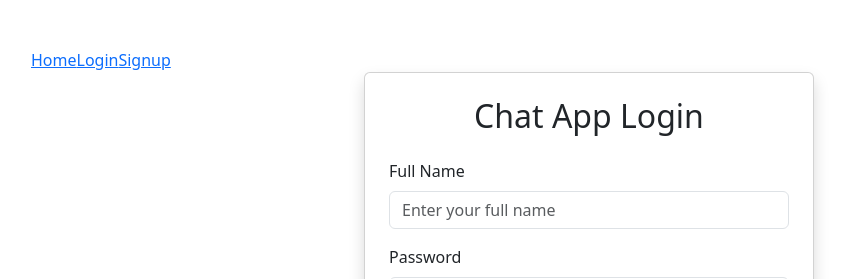
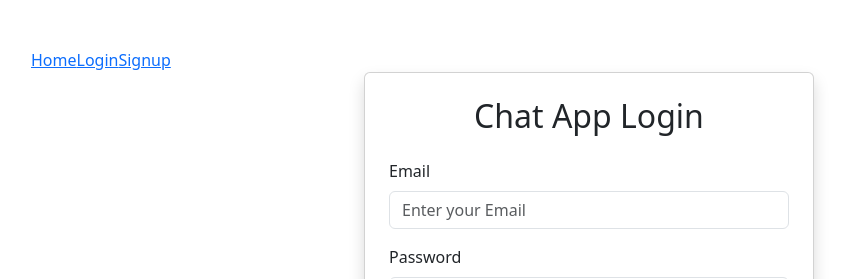
Before and after one commit to geniusHit/ChatApp, a React (Vite) app in the folder frontend/: page /login in a window 1280 px wide. Shown: the top 279 px of the page, without its empty margins (51-899 px from the left). Built offline with nearby package versions, Linux system fonts and the light colour scheme; no server answers.

Commit message:
Chats showing to receivers...

```diff
--- a/frontend/src/Pages/Login.jsx
+++ b/frontend/src/Pages/Login.jsx
@@ -18,7 +18,7 @@ const Login = () => {
     const [IP, setIP] = useState()
 
     const onSubmit = async (data) => {
-
+        console.log("data : ", data)
         try {
             const login = await fetch(`${API_URL}/login`, {
                 method: "POST",
@@ -75,24 +75,20 @@ const Login = () => {
 
                 <form onSubmit={handleSubmit(onSubmit)}>
                     <div className="mb-3">
-                        <label className="form-label">Full Name</label>
+                        <label className="form-label">Email</label>
 
                         <input
-                            type="text"
+                            type="email"
                             className="form-control"
-                            placeholder="Enter your full name"
-                            {...register("name", {
-                                required: "Full name is required",
-                                minLength: {
-                                    value: 3,
-                                    message: "Minimum 3 characters required",
-                                },
+                            placeholder="Enter your Email"
+                            {...register("email", {
+                                required: "Email is required",
                             })}
                         />
 
-                        {errors.fullname && (
+                        {errors.email && (
                             <small className="text-danger">
-                                {errors.fullname.message}
+                                {errors.email.message}
                             </small>
                         )}
                     </div>
--- a/frontend/src/Pages/OneToOneChat.jsx
+++ b/frontend/src/Pages/OneToOneChat.jsx
@@ -60,6 +60,7 @@ const OneToOneChat = () => {
         body: JSON.stringify({ email: user.email }),
       });
       const contactsData = await contactsRes.json();
+      console.log("contactsData : ", contactsData)
       setAllContacts(Array.isArray(contactsData) ? contactsData : []);
 
       const contactEmails = contactsData.map((c) => {
@@ -108,6 +109,14 @@ const OneToOneChat = () => {
     }
   };
 
+  const logout = async () => {
+
+  }
+
+  console.log("chats : ", chats)
+  console.log("user : ", user)
+  console.log("allContacts : ", allContacts)
+
   return (
     <div>
       <Link to="/">Home</Link>
@@ -115,15 +124,19 @@ const OneToOneChat = () => {
       <Link to="/signup">Signup</Link>
       <Link to="/ono-chat">One on one chat</Link>
 
-      {allContacts?.map((contact, index) => {
+      <div>{user?.name}</div>
+
+      {allContacts.length > 0 ? allContacts?.map((contact, index) => {
 
         return (
           <div key={index} className="p-4 border-b">
             <div className="font-bold text-secondary">{contact?.contact2?.name}</div>
+            <div>From : {chats.length>0 && chats[index][0]}</div>
+            <div>To : {chats.length>0 && chats[index][1]}</div>
 
             <div className="my-2">
               {chats?.map((c, chatIndex) => {
-                if (contact?.contact1?.email === c[0] && contact?.contact2?.email === c[1] && c[2].length !== undefined && c[2].length > 0) {
+                if (c[2].length !== undefined && c[2].length > 0) {
                   return c[2].map((c2, c2Index) => {
                     let messageTime = new Date(c2.createdAt);
 
@@ -151,7 +164,7 @@ const OneToOneChat = () => {
               Send
             </button>
           </div>)
-      })}
+      }) : <div>No contacts in your list.</div>}
     </div>
   );
 };
```
Also changed, not shown: 1 other file (tests, documents, lock files or other folders).
